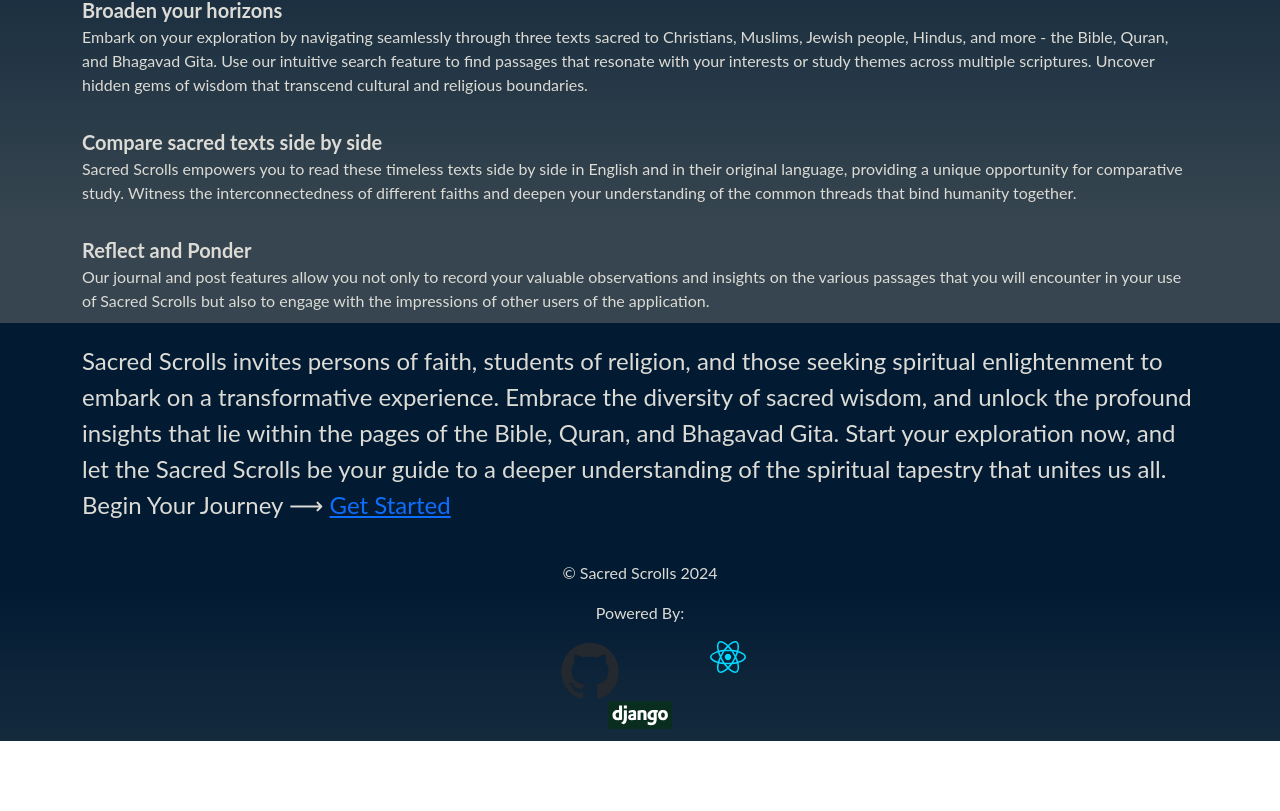
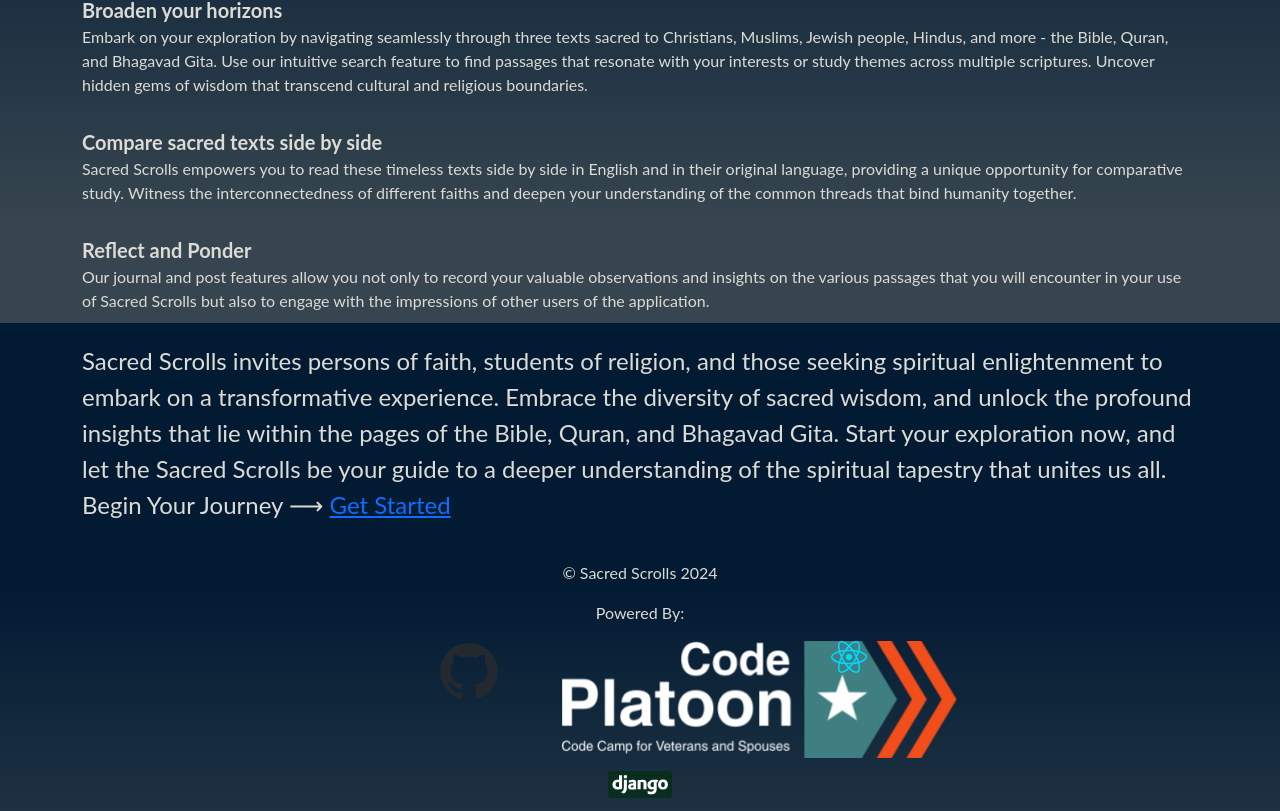
Before and after one commit to andrew-hagstrom/Sacred_Scrolls_Project, a React (Vite) app in the folder frontend/: page / in a window 1280 px wide. Shown: the part 477-1288 px from the top of the page. Before the commit the page ends 1218 px from the top, so only its background shows below. Built offline with nearby package versions, Linux system fonts and the light colour scheme; no server answers.

Commit message:
code platoon

```diff
--- a/frontend/src/App.jsx
+++ b/frontend/src/App.jsx
@@ -10,6 +10,7 @@ import Container from "react-bootstrap/Container";
 import  reactIcon from './assets/react.svg'
 import  djangoIcon from './assets/django-logo-negative.svg'
 import gitHubIcon from './assets/github-mark.png'
+import codePlatoonIcon from './assets/CP-Logo-White-NoPadding.png'
 
 function App() {
   const [user, setUser] = useState(null);
@@ -97,10 +98,13 @@ const fetchAllPosts = async () => {
      <div className="footer">
      <p>&copy; Sacred Scrolls 2024</p>
      <p>Powered By:</p>
-     <div style={{marginLeft: "-5%",display: "flex", justifyContent: "center"}}>
+     <div style={{marginLeft: "-5%",display: "flex", justifyContent: "center", marginBottom: "1%"}}>
 
         <a href="https://github.com/andrew-hagstrom/Sacred_Scrolls_Project">
           <img style={{height: "auto", width: '25%'}} src={gitHubIcon} alt="Github Logo" />
+        </a>
+        <a style={{marginLeft: "-2%", height: "auto", width: '20%'}} href="https://www.codeplatoon.org">
+          <img src={codePlatoonIcon} alt="Code Platoon Logo" />
         </a>
         <a href="https://reactjs.org/">
           <img src={reactIcon} alt="React Logo" />
```
Also changed, not shown: frontend/src/assets/CP-Logo-White-NoPadding.png (added), frontend/src/assets/code-platoon-logo-black.png (added).
